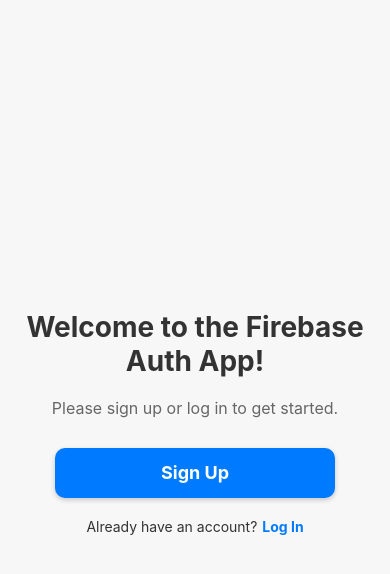
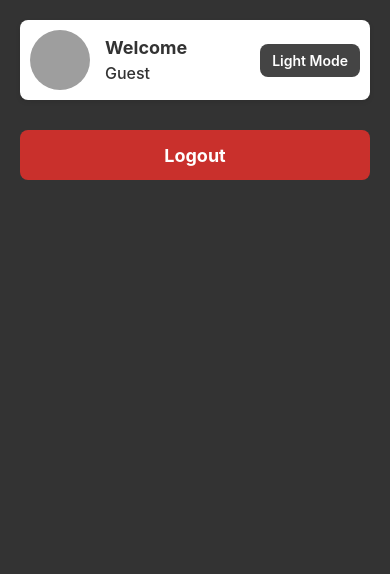
Before and after one commit to aftab-08khan/Learning-Native-App, a React Native app: screen /Home in a window 390 px wide. Shown: the top 574 px of the page. Built offline with nearby package versions, Linux system fonts and the light colour scheme; no server answers; grey boxes are pictures that could not be loaded.

Commit message:
home page added

```diff
--- a/App.js
+++ b/App.js
@@ -5,15 +5,19 @@
 import Main from "./screens/main";
 import SignUp from "./screens/signUp";
 import Login from "./screens/Login";
+import Home from "./screens/Home";
+import { ThemeContext } from "./context/themeContext";
 
 export default function App() {
   const Stack = createStackNavigator();
 
   return (
+    <ThemeContext>
+      <StatusBar style="auto" />
       <SafeAreaView style={styles.container}>
         <View style={styles.container}>
           <NavigationContainer>
-          <Stack.Navigator initialRouteName="Main">
+            <Stack.Navigator initialRouteName="Home">
               <Stack.Screen
                 name="Main"
                 component={Main}
@@ -29,11 +33,17 @@
                 component={Login}
                 options={{ headerShown: false }}
               />
+              <Stack.Screen
+                name="Home"
+                component={Home}
+                options={{ headerShown: false }}
+              />
             </Stack.Navigator>
           </NavigationContainer>
           <StatusBar style="auto" />
         </View>
       </SafeAreaView>
+    </ThemeContext>
   );
 }
 
--- /dev/null
+++ b/context/themeContext.js
@@ -0,0 +1,16 @@
+import { createContext, useContext, useState } from "react";
+
+const Theme = createContext();
+
+export const useTheme = () => useContext(Theme);
+export const ThemeContext = ({ children }) => {
+  const [mode, setMode] = useState(false);
+
+  const handleMode = () => {
+    setMode((prev) => !prev);
+  };
+
+  return (
+    <Theme.Provider value={{ mode, handleMode }}>{children}</Theme.Provider>
+  );
+};
--- /dev/null
+++ b/screens/Home.js
@@ -0,0 +1,184 @@
+import React, { useEffect, useState } from "react";
+import {
+  Text,
+  View,
+  StyleSheet,
+  Image,
+  Alert,
+  TouchableOpacity,
+} from "react-native";
+import { getAuth, onAuthStateChanged, signOut } from "firebase/auth";
+import { useTheme } from "../context/themeContext";
+
+const Home = ({ navigation }) => {
+  const [userEmail, setUserEmail] = useState(null);
+  const { mode, handleMode } = useTheme();
+
+  useEffect(() => {
+    const auth = getAuth();
+    const unsubscribe = onAuthStateChanged(auth, (user) => {
+      if (user) {
+        setUserEmail(user.email);
+      } else {
+        setUserEmail(null);
+      }
+    });
+    return unsubscribe;
+  }, []);
+
+  const handleLogout = () => {
+    const auth = getAuth();
+    signOut(auth)
+      .then(() => {
+        navigation.navigate("Login");
+      })
+      .catch((error) => Alert.alert("Error", error.message));
+  };
+
+  return (
+    <View
+      style={[
+        styles.container,
+        mode === false ? styles.darkContainer : styles.lightContainer,
+      ]}
+    >
+      <View style={[styles.header]}>
+        <Image
+          source={{
+            uri: "https://cdn-icons-png.flaticon.com/512/149/149071.png",
+          }}
+          style={styles.profileImage}
+        />
+        <View style={styles.welcomeContainer}>
+          <Text
+            style={[
+              styles.greetingText,
+              mode === false ? styles.lightText : styles.darkText,
+            ]}
+          >
+            Welcome
+          </Text>
+          <Text
+            style={[
+              styles.welcomeText,
+              mode === false ? styles.lightText : styles.darkText,
+            ]}
+          >
+            {userEmail ? userEmail : "Guest"}
+          </Text>
+        </View>
+        <TouchableOpacity
+          style={[
+            styles.themeToggleButton,
+            mode === false ? styles.darkToggleButton : styles.lightToggleButton,
+          ]}
+          onPress={handleMode}
+        >
+          <Text style={styles.toggleButtonText}>
+            {mode === false ? "Light Mode" : "Dark Mode"}
+          </Text>
+        </TouchableOpacity>
+      </View>
+
+      <TouchableOpacity
+        style={[
+          styles.logoutButton,
+          mode === false ? styles.darkButton : styles.lightButton,
+        ]}
+        onPress={handleLogout}
+      >
+        <Text style={styles.logoutButtonText}>Logout</Text>
+      </TouchableOpacity>
+    </View>
+  );
+};
+
+export default Home;
+
+const styles = StyleSheet.create({
+  container: {
+    flex: 1,
+    justifyContent: "flex-start",
+    alignItems: "center",
+    padding: 20,
+  },
+  lightContainer: {
+    backgroundColor: "#f5f5f5",
+  },
+  darkContainer: {
+    backgroundColor: "#333",
+  },
+  header: {
+    width: "100%",
+    flexDirection: "row",
+    alignItems: "center",
+    justifyContent: "space-between",
+    padding: 10,
+    borderRadius: 8,
+    backgroundColor: "#fff",
+    shadowColor: "#000",
+    shadowOpacity: 0.1,
+    shadowRadius: 5,
+    shadowOffset: { width: 0, height: 2 },
+    elevation: 3,
+  },
+  profileImage: {
+    width: 60,
+    height: 60,
+    borderRadius: 30,
+  },
+  welcomeContainer: {
+    flex: 1,
+    marginLeft: 15,
+  },
+  greetingText: {
+    fontSize: 18,
+    fontWeight: "bold",
+  },
+  welcomeText: {
+    fontSize: 16,
+    fontWeight: "500",
+    marginTop: 5,
+  },
+  lightText: {
+    color: "#333",
+  },
+  darkText: {
+    color: "#fff",
+  },
+  themeToggleButton: {
+    paddingVertical: 8,
+    paddingHorizontal: 12,
+    borderRadius: 8,
+  },
+  lightToggleButton: {
+    backgroundColor: "#007bff",
+  },
+  darkToggleButton: {
+    backgroundColor: "#444",
+  },
+  toggleButtonText: {
+    color: "#fff",
+    fontSize: 14,
+    fontWeight: "600",
+  },
+  logoutButton: {
+    width: "100%",
+    height: 50,
+    justifyContent: "center",
+    alignItems: "center",
+    borderRadius: 8,
+    marginTop: 30,
+  },
+  lightButton: {
+    backgroundColor: "#d9534f",
+  },
+  darkButton: {
+    backgroundColor: "#c9302c",
+  },
+  logoutButtonText: {
+    color: "#fff",
+    fontSize: 18,
+    fontWeight: "bold",
+  },
+});
--- a/screens/Login.js
+++ b/screens/Login.js
@@ -1,4 +1,5 @@
-import React from "react";
+import { signInWithEmailAndPassword } from "firebase/auth";
+import React, { useState } from "react";
 import {
   Text,
   TextInput,
@@ -8,9 +9,39 @@
   Image,
   Keyboard,
   TouchableWithoutFeedback,
+  Alert,
 } from "react-native";
+import { auth } from "../firebase.config";
 
 const Login = ({ navigation }) => {
+  const [email, setEmail] = useState("");
+  const [password, setPassword] = useState("");
+  const [error, setError] = useState("");
+
+  const handleInputChange = (setter) => (value) => {
+    setter(value);
+    if (error) {
+      setError(null);
+    }
+  };
+
+  const handleLogin = () => {
+    setError(null);
+    signInWithEmailAndPassword(auth, email, password)
+      .then((userCredentials) => {
+        const user = userCredentials.user;
+        if (user.emailVerified) {
+          navigation.navigate("Home");
+        } else {
+          Alert.alert("Invalid Credentials Try Again");
+        }
+      })
+      .catch((error) => {
+        console.error("Login Error: ", error.message); // Debug log
+        setError(error.message);
+      });
+  };
+
   const handleDismissKeyboard = () => {
     Keyboard.dismiss();
   };
@@ -18,6 +49,12 @@
   return (
     <TouchableWithoutFeedback onPress={handleDismissKeyboard}>
       <View style={styles.container}>
+        <TouchableOpacity
+          style={styles.homeButton}
+          onPress={() => navigation.navigate("Main")}
+        >
+          <Text style={styles.homeButtonText}>Go to Home</Text>
+        </TouchableOpacity>
         <Image
           source={{
             uri: "https://cdn-icons-png.flaticon.com/512/149/149071.png",
@@ -32,15 +69,17 @@
           placeholder="Enter your email"
           keyboardType="email-address"
           autoCapitalize="none"
+          onChangeText={handleInputChange(setEmail)}
         />
         <TextInput
           style={styles.input}
           placeholder="Enter your password"
           secureTextEntry
           autoCapitalize="none"
+          onChangeText={handleInputChange(setPassword)}
         />
 
-        <TouchableOpacity style={styles.button}>
+        <TouchableOpacity style={styles.button} onPress={handleLogin}>
           <Text style={styles.buttonText}>Login</Text>
         </TouchableOpacity>
 
@@ -56,14 +95,6 @@
             </Text>
           </TouchableOpacity>
         </View>
-
-        {/* Home Button */}
-        <TouchableOpacity
-          style={styles.homeButton}
-          onPress={() => navigation.navigate("Main")}
-        >
-          <Text style={styles.homeButtonText}>Go to Home</Text>
-        </TouchableOpacity>
       </View>
     </TouchableWithoutFeedback>
   );
@@ -135,16 +166,18 @@
   },
   homeButton: {
     marginTop: 20,
-    width: "100%",
-    height: 50,
     backgroundColor: "#28a745", // Green color
     justifyContent: "center",
     alignItems: "center",
     borderRadius: 8,
+    position: "absolute",
+    top: 0,
+    left: 30,
+    padding: 12,
   },
   homeButtonText: {
     color: "#fff",
-    fontSize: 18,
+    fontSize: 14,
     fontWeight: "bold",
   },
 });
--- a/screens/main.js
+++ b/screens/main.js
@@ -39,36 +39,36 @@
     alignItems: "center",
     padding: 20,
     width: "100%",
-    backgroundColor: "#f7f7f7", // Light gray background
+    backgroundColor: "#f7f7f7",
   },
   title: {
     fontSize: 28,
     fontWeight: "bold",
-    color: "#333", // Dark gray text color
+    color: "#333",
     marginBottom: 20,
     textAlign: "center",
   },
   subtitle: {
     fontSize: 16,
-    color: "#666", // Lighter gray text color for subtitle
+    color: "#666",
     textAlign: "center",
     marginBottom: 30,
   },
   button: {
     width: "80%",
     height: 50,
-    backgroundColor: "#007bff", // Blue button color
+    backgroundColor: "#007bff",
     justifyContent: "center",
     alignItems: "center",
     borderRadius: 10,
-    elevation: 2, // Shadow effect for Android
-    shadowColor: "#000", // Shadow for iOS
+    elevation: 2,
+    shadowColor: "#000",
     shadowOffset: { width: 0, height: 2 },
     shadowOpacity: 0.2,
     shadowRadius: 5,
   },
   buttonText: {
-    color: "#fff", // White text color
+    color: "#fff",
     fontSize: 18,
     fontWeight: "bold",
   },
@@ -77,14 +77,14 @@
     flexDirection: "row",
   },
   footerText: {
-    color: "#333", // Dark gray text
+    color: "#333",
     fontSize: 14,
   },
   linkButton: {
     paddingLeft: 5,
   },
   linkText: {
-    color: "#007bff", // Blue color for the login link
+    color: "#007bff",
     fontSize: 14,
     fontWeight: "bold",
   },
--- a/screens/signUp.js
+++ b/screens/signUp.js
@@ -45,7 +45,7 @@
       })
       .catch((error) => {
         const errorMsg = error.message;
-        setError(errorMsg);
+        setError(errorMsg); // Set error message from Firebase
       });
   };
 
```
Also changed, not shown: package.json (+8 -1 lines), 2 other files (tests, documents, lock files or other folders). Lines whose indentation alone changed are shown as unchanged.
